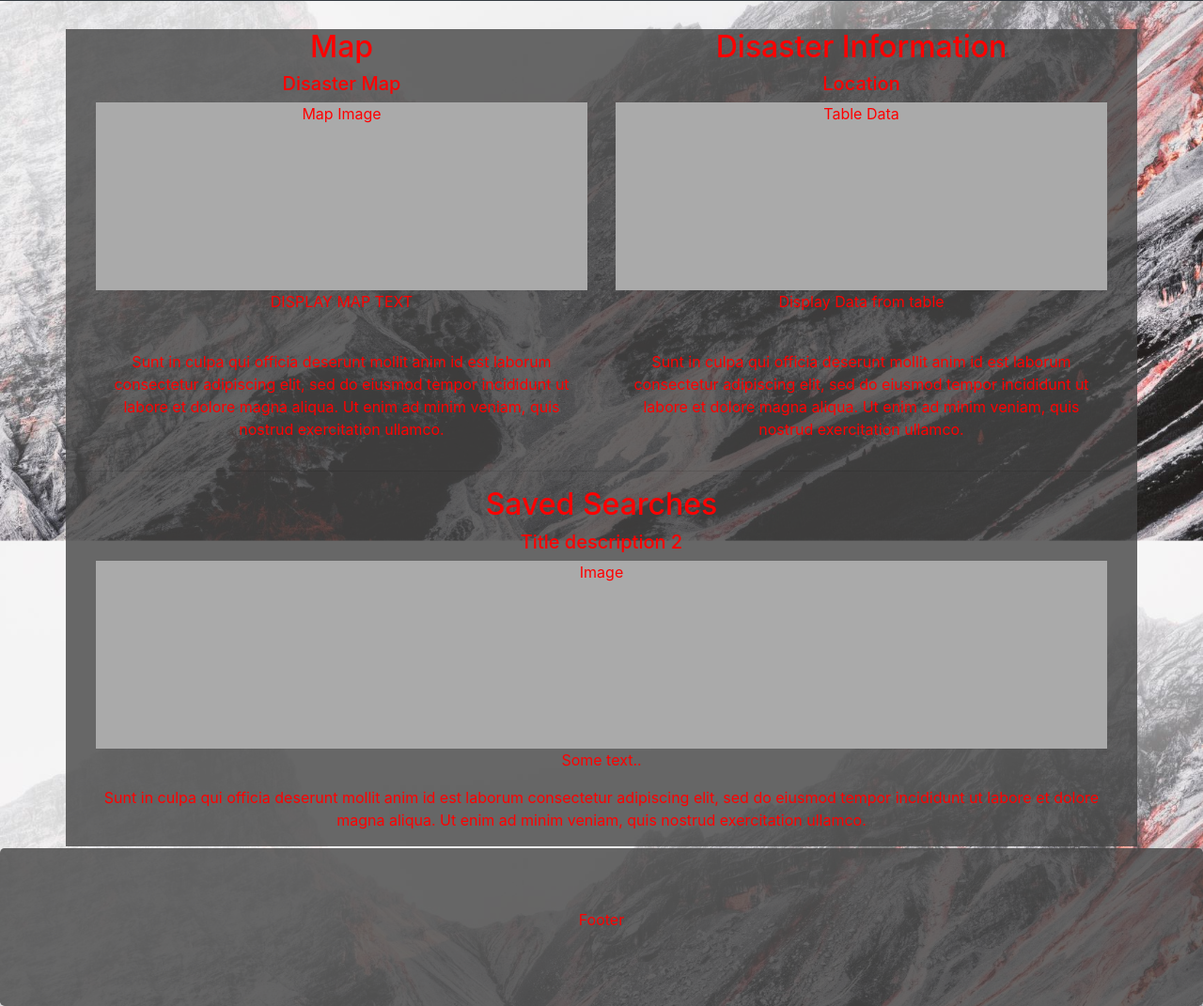
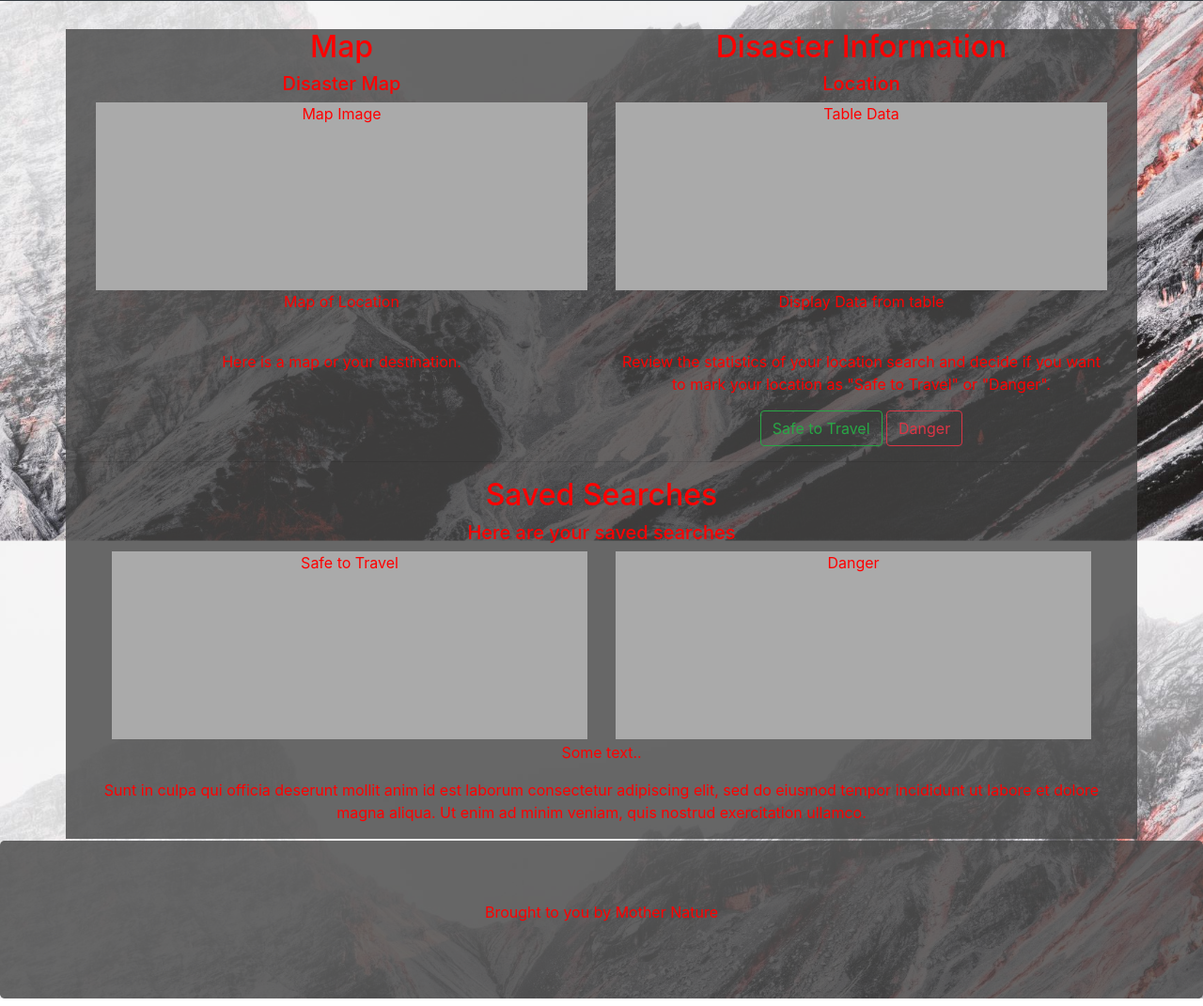
Before and after one commit to jpeckjr/Group_Project_Two, a website: page public/views/search.html in a window 1280 px wide. Shown: the part 279-1350 px from the top of the page at 94% size. Drawn offline with nearby package versions, Linux system fonts and the light colour scheme.

Commit message:
updated search page

```diff
--- a/public/css/search.css
+++ b/public/css/search.css
@@ -32,7 +32,17 @@ body {
 
 }
 
-.fakeimg {
+.map {
+    height: 200px;
+    background: #aaa;
+}
+
+.location {
+    height: 200px;
+    background: #aaa;
+}
+
+.savedSearches {
     height: 200px;
     background: #aaa;
 }
--- a/public/views/search.html
+++ b/public/views/search.html
@@ -100,39 +100,47 @@
 
     <div class="container" style="margin-top:30px">
         <div class="row">
-            <div class="col-sm-6">
+            <div class="col-sm-6" id="map">
                 <h2>Map</h2>
                 <h5>Disaster Map</h5>
-                <div class="fakeimg">Map Image</div>
-                <p>DISPLAY MAP TEXT</p>
+                <div class="map">Map Image</div>
+                <p>Map of Location</p>
                 <br>
-                <p>Sunt in culpa qui officia deserunt mollit anim id est laborum consectetur adipiscing elit, sed do eiusmod
-                    tempor incididunt ut labore et dolore magna aliqua. Ut enim ad minim veniam, quis nostrud exercitation
-                    ullamco.
+                <p>Here is a map or your destination.
                 </p>
             </div>
-            <div class="col-sm-6">
+            <div class="col-sm-6" id="location">
                 <h2>Disaster Information</h2>
                 <h5>Location</h5>
-                <div class="fakeimg">Table Data</div>
+                <div class="location">Table Data</div>
                 <p>Display Data from table</p>
                 <br>
-                <p>Sunt in culpa qui officia deserunt mollit anim id est laborum consectetur adipiscing elit, sed do eiusmod
-                    tempor incididunt ut labore et dolore magna aliqua. Ut enim ad minim veniam, quis nostrud exercitation
-                    ullamco.
+                <p>Review the statistics of your location search and decide if you want to mark your location as "Safe to Travel"
+                    or "Danger".
                 </p>
+                <button class="btn btn-outline-success" type="submit">Safe to Travel</button>
+                <button class="btn btn-outline-danger" type="submit">Danger</button>
             </div>
         </div>
 
         <hr>
 
-        <div class="row">
+        <div class="row" id="savedSearches">
+
             <div class="col-sm-12">
 
                 <h2>Saved Searches</h2>
-                <h5>Title description 2</h5>
+                <h5>Here are your saved searches</h5>
+                <div class="row">
+                    <div class="col-sm-6">
+                        <div class="savedSearches">Safe to Travel</div>
+                    </div>
 
-                <div class="fakeimg">Image</div>
+                    <div class="col-sm-6">
+                        <div class="savedSearches">Danger</div>
+                    </div>
+
+                </div>
 
                 <p>Some text..</p>
                 <p>Sunt in culpa qui officia deserunt mollit anim id est laborum consectetur adipiscing elit, sed do eiusmod
@@ -145,7 +153,7 @@
 
 
     <div class="jumbotron text-center" style="margin-bottom:0">
-        <p>Footer</p>
+        <p>Brought to you by Mother Nature</p>
     </div>
 
 </body>
```
